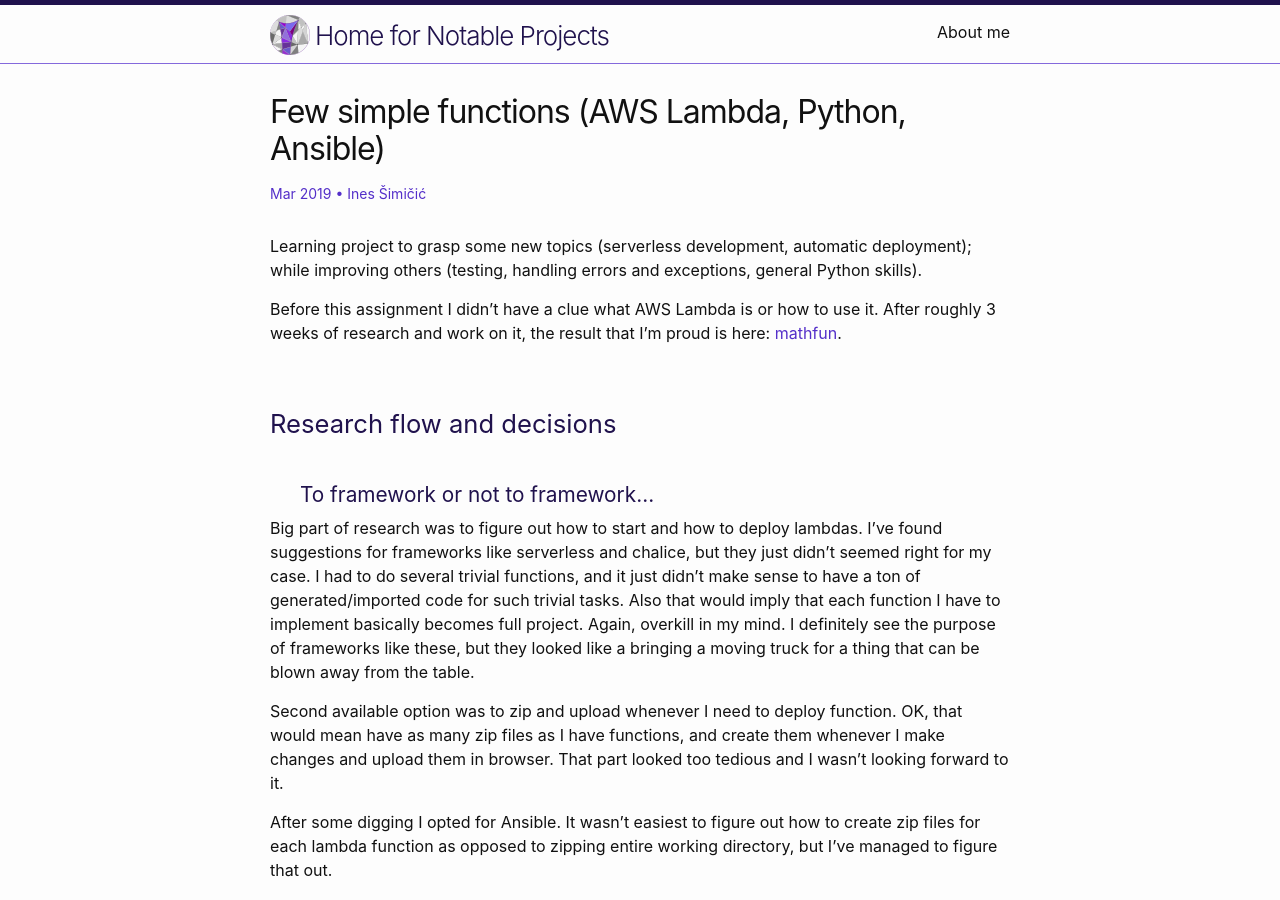
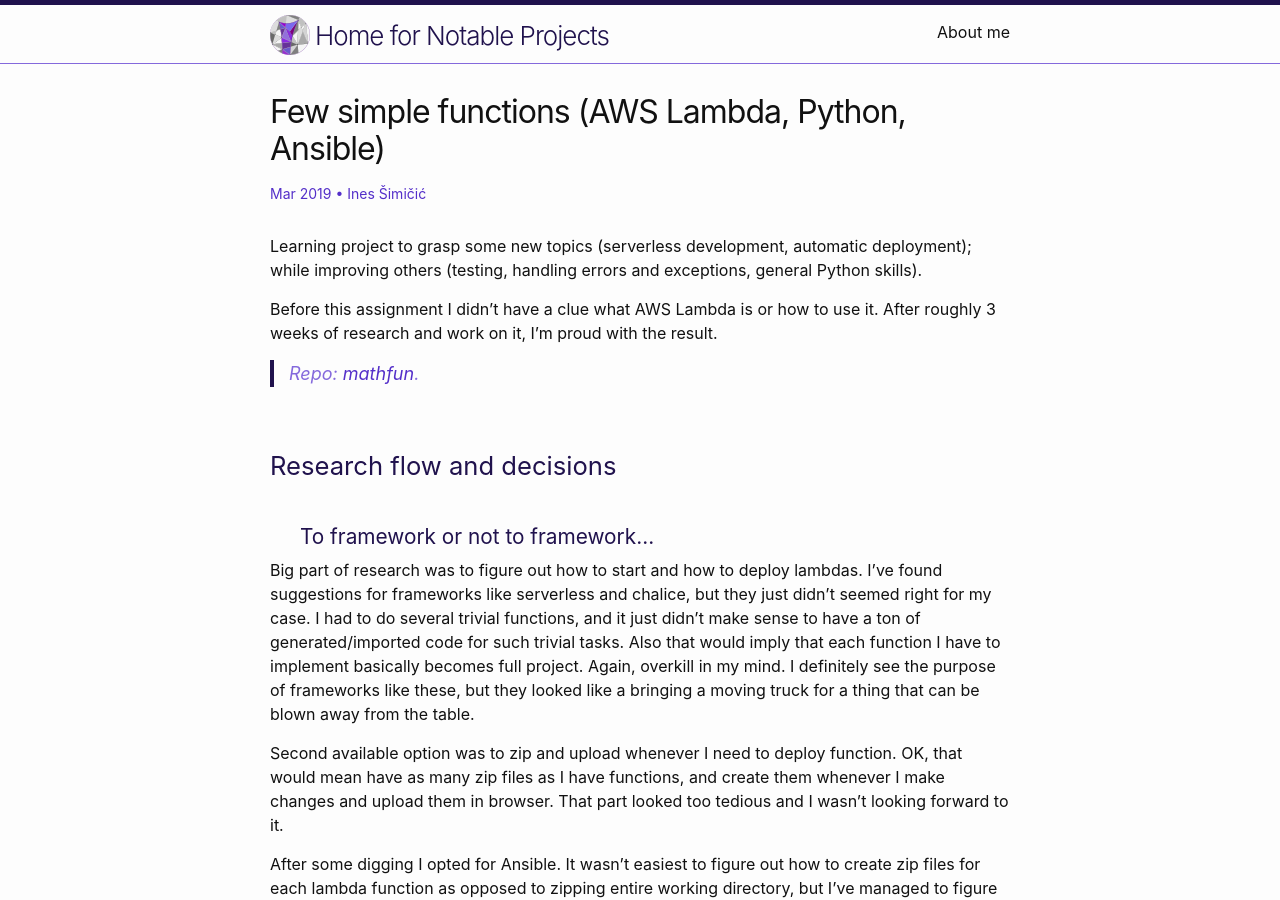
Before and after one commit to inesucrvenom/inesucrvenom.github.io, a Jekyll site: the page built from _posts/2019-03-16-aws-lambda-mathfun.md, in a window 1280 px wide and 900 px high. Built offline with Jekyll 4.4.1, drawn with Linux system fonts in a browser that asks for light colours; emoji names are drawn with the system emoji font.

Commit message:
change format

```diff
--- a/_posts/2019-03-16-aws-lambda-mathfun.md
+++ b/_posts/2019-03-16-aws-lambda-mathfun.md
@@ -5,7 +5,8 @@ image: assets/code.png
 Learning project to grasp some new topics (serverless development, automatic deployment); while improving others (testing, handling errors and exceptions, general Python skills).
 
 Before this assignment I didn't have a clue what AWS Lambda is or how to use it.
-After roughly 3 weeks of research and work on it, the result that I'm proud is here: [mathfun](https://github.com/inesucrvenom/mathfun).
+After roughly 3 weeks of research and work on it, I'm proud with the result.
+> Repo: [mathfun](https://github.com/inesucrvenom/mathfun).
 
 ## Research flow and decisions
 ### To framework or not to framework...
```
Also changed, not shown: _posts/2010-01-01.merge.md (+1 -1 lines), _posts/2013-09-01-screenshot.md (+1 -1 lines), _posts/2013-12-01-racket.md (+1 -2 lines), _posts/2016-02-01-php-several-projects.md (+3 -3 lines), _posts/2020-07-01-logo.md (+1 -1 lines).
